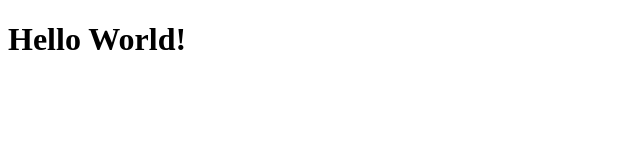
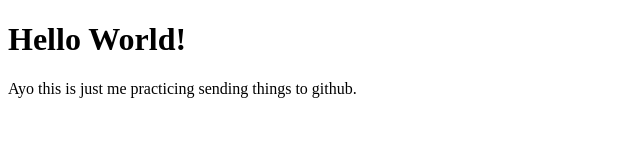
Before and after one commit to AndySanchez726/welcome-session, a plain HTML site: page index.html in a window 1280 px wide. Shown: the whole page, without its empty margins (0-640 px from the left). Drawn offline with Linux system fonts and the light colour scheme.

Commit message:
I've updated this index file

```diff
--- a/index.html
+++ b/index.html
@@ -6,5 +6,6 @@
   </head>
   <body>
     <h1>Hello World!</h1>
+    <p>Ayo this is just me practicing sending things to github.</p>
   </body>
 </html>
```
